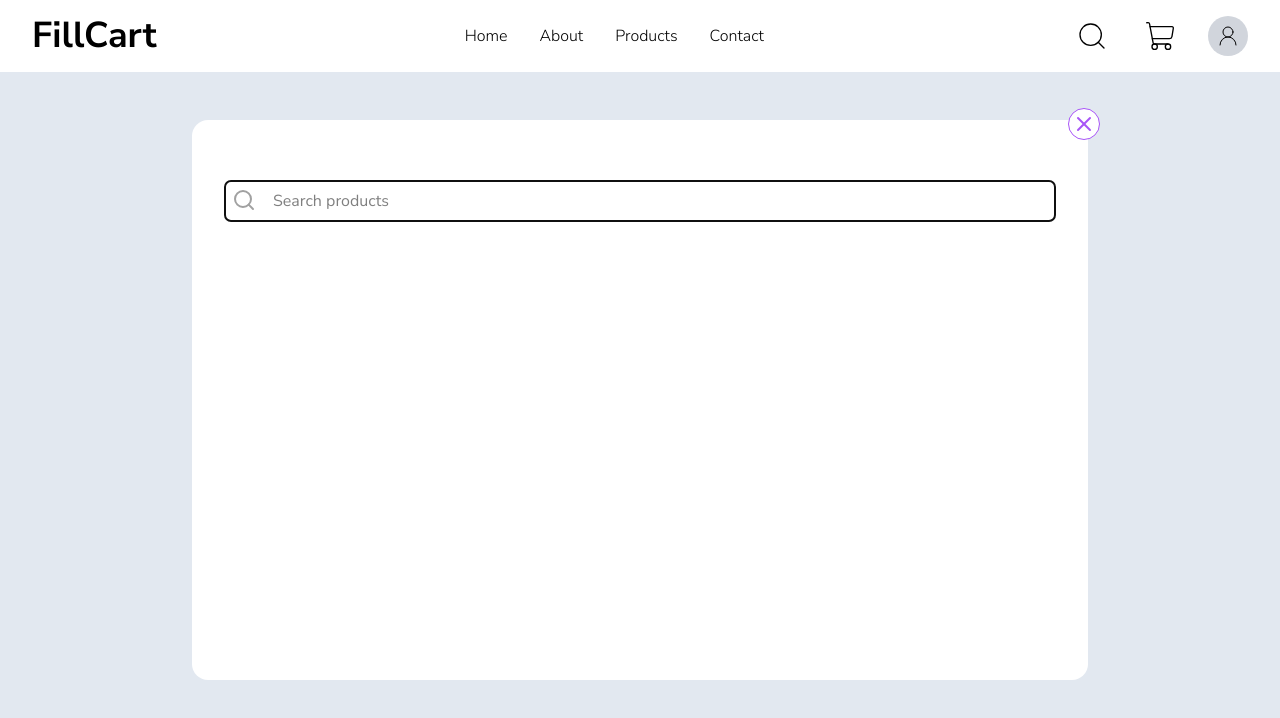
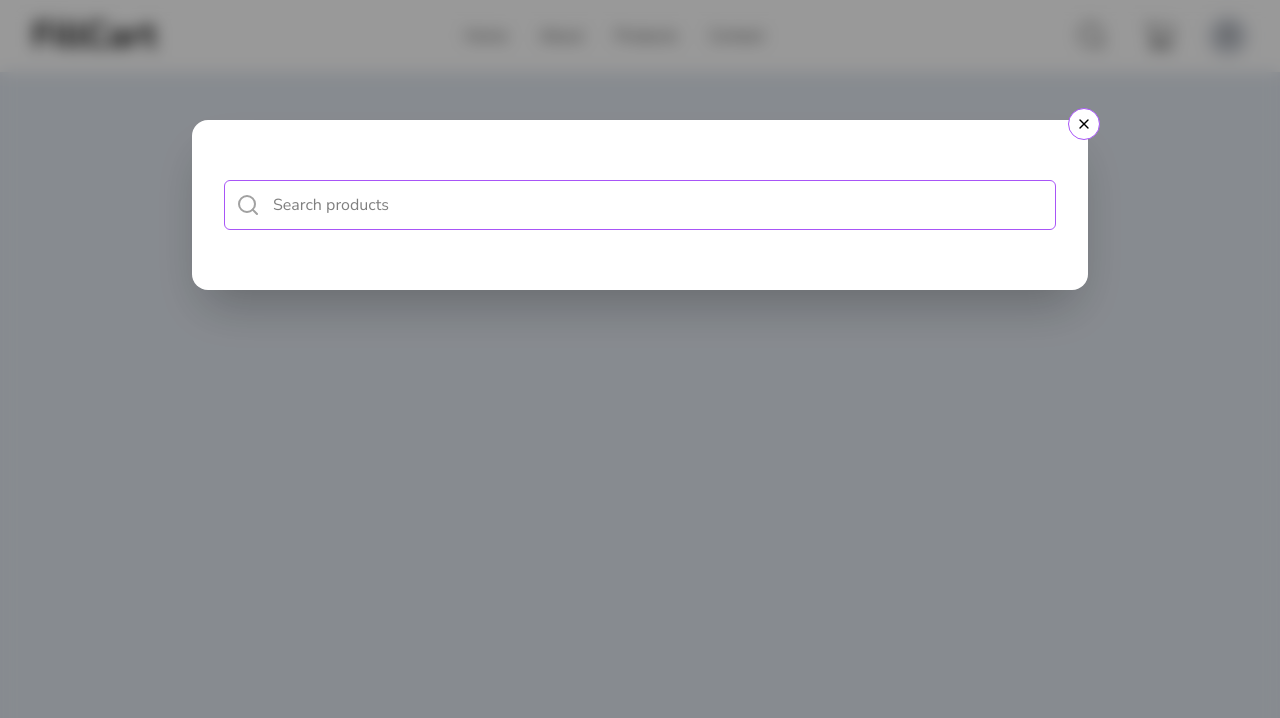
Before and after one commit to TheInfamousCoder/ecommerce-platform, a React (Vite) app: page /about in a window 1280 px wide. Both pictures are taken after a click on the button 1092 px from the left and 36 px from the top of the page. Shown: the top 718 px of the page. Built offline with nearby package versions, Linux system fonts and the light colour scheme.

Commit message:
Added modal backdrop when the search modal is open

```diff
--- a/src/components/search/SearchModal.tsx
+++ b/src/components/search/SearchModal.tsx
@@ -1,5 +1,6 @@
 import { Search, X } from "lucide-react";
 import { useEffect, useRef } from "react";
+
 type Props = {
   disposeModal: () => void;
 };
@@ -8,14 +9,31 @@ const SearchModal = ({ disposeModal }: Props) => {
   const inputRef = useRef<HTMLInputElement>(null);
 
   useEffect(() => {
-    inputRef.current.focus();
-  }, []);
+    const onKeyDispose = (e: KeyboardEvent) => {
+      if (e.key === "Escape") {
+        disposeModal();
+      }
+    };
+
+    window.addEventListener("keydown", onKeyDispose);
+
+    inputRef.current?.focus();
+
+    // Disable body scroll
+    document.body.style.overflow = "hidden";
+
+    return () => {
+      // Restore scroll
+      document.body.style.overflow = "auto";
+      // Remove event listener
+      window.removeEventListener("keydown", onKeyDispose);
+    };
+  }, [disposeModal]);
 
   return (
-    <>
-      <div className="w-4xl bg-white rounded-2xl py-12 px-5 absolute top-30 bottom-30 left-0 right-0 z-100 mx-auto transition-all">
-        <div className="p-3">
-          <form>
+    <div className="fixed inset-0 z-50 flex items-start justify-center bg-black/40 backdrop-blur-sm">
+      <div className="relative w-[90%] lg:max-w-4xl  bg-white rounded-2xl py-12 px-5 mt-30 shadow-2xl animate-in fade-in zoom-in-95 duration-200">
+        <form className="p-3">
           <div className="relative">
             <input
               ref={inputRef}
@@ -23,18 +41,24 @@ const SearchModal = ({ disposeModal }: Props) => {
               name="search"
               id="search"
               placeholder="Search products"
-                className="border border-neutral-300 w-full rounded-md pe-2 ps-12 py-2"
+              className="border border-neutral-300 w-full rounded-md pe-2 ps-12 py-3 outline-none focus:border-primary"
             />
-              <Search className="absolute left-2 top-[20%] text-neutral-400" />
+
+            <Search className="absolute left-3 top-1/2 -translate-y-1/2 text-neutral-400" />
           </div>
 
-            <div className="absolute -top-3 -right-3 w-8 h-8 rounded-full bg-white border border-primary flex justify-center items-center">
-              <X className="text-primary" onClick={() => disposeModal()} />
-            </div>
+          <button
+            type="button"
+            onClick={disposeModal}
+            className="absolute -top-3 -right-3 w-8 h-8 rounded-full bg-white border border-primary flex justify-center items-center cursor-pointer hover:bg-primary hover:text-white transition-colors"
+          >
+            <X className="w-4 h-4" />
+          </button>
         </form>
+
+        <div></div>
       </div>
     </div>
-    </>
   );
 };
 
```
Lines whose indentation alone changed are shown as unchanged.
